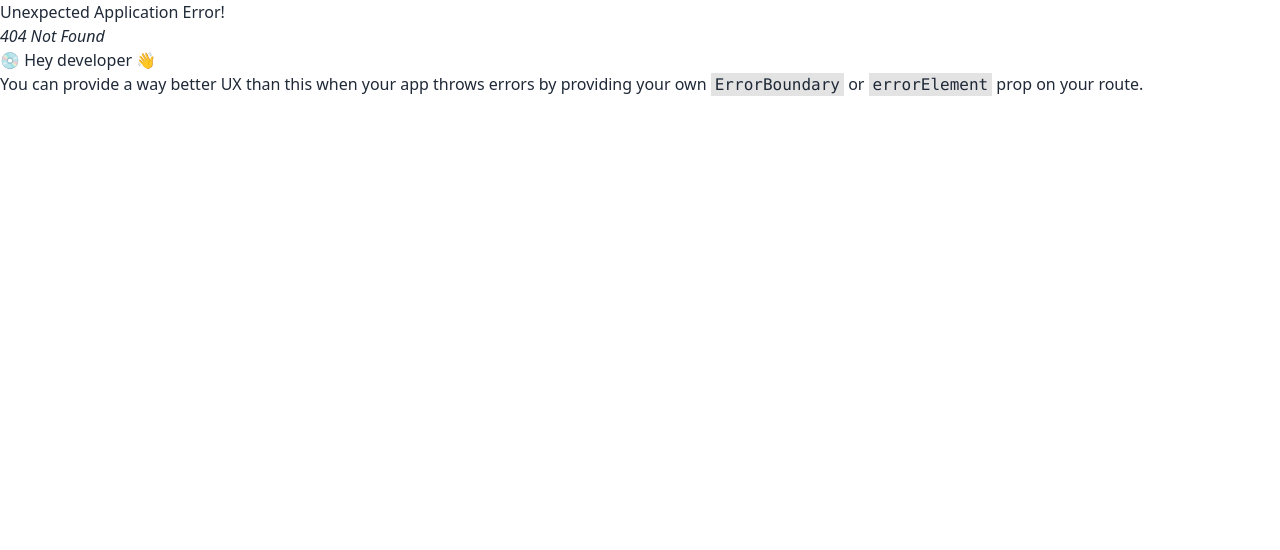
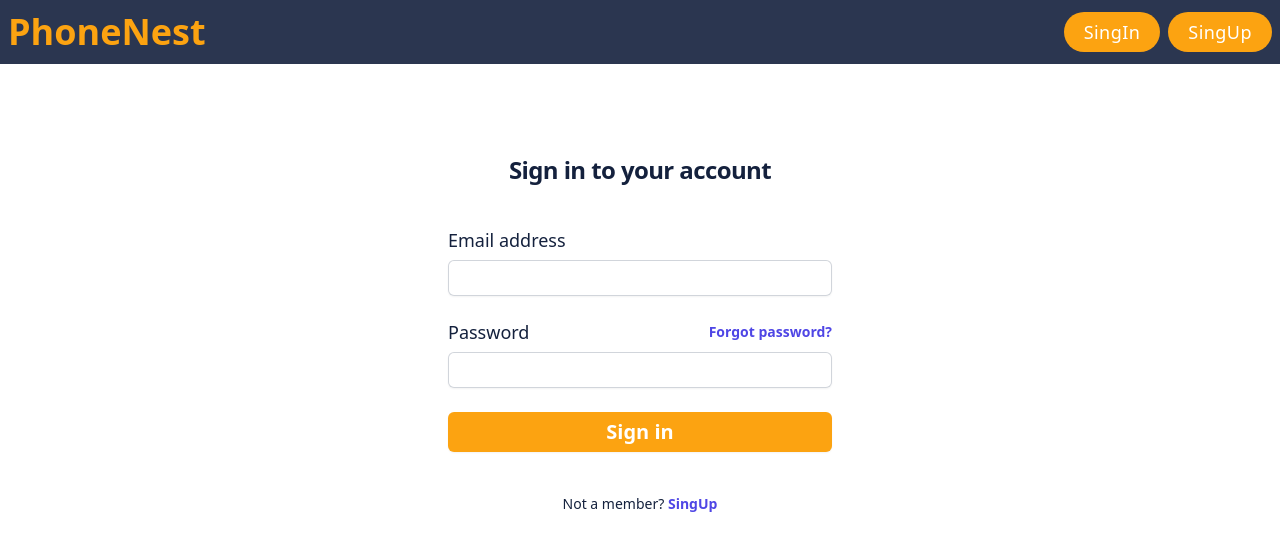
Before and after one commit to mdsumonsiddiki/PhoneNest, a React (Vite) app: page /singin in a window 1280 px wide. Before the commit this address had no page. Shown: the top 550 px of the page. Built offline with nearby package versions, Linux system fonts and the light colour scheme.

Commit message:
SingUp Page Design Done

```diff
--- a/src/pages/SingIn.jsx
+++ b/src/pages/SingIn.jsx
@@ -1,15 +1,12 @@
+import { Link } from "react-router-dom";
 
 
 const SingIn = () => {
     return (
         <div className="flex min-h-full flex-1 flex-col justify-center px-6 py-12 lg:px-8">
             <div className="sm:mx-auto sm:w-full sm:max-w-sm">
-          <img
-            alt="Your Company"
-            src="https://tailwindui.com/img/logos/mark.svg?color=indigo&shade=600"
-            className="mx-auto h-10 w-auto"
-          />
-          <h2 className="mt-10 text-center text-2xl font-bold leading-9 tracking-tight text-gray-900">
+
+                <h2 className="mt-10 text-center text-2xl font-bold leading-9 tracking-tight text-spaceCadet">
                     Sign in to your account
                 </h2>
             </div>
@@ -17,7 +14,7 @@ const SingIn = () => {
             <div className="mt-10 sm:mx-auto sm:w-full sm:max-w-sm">
                 <form action="#" method="POST" className="space-y-6">
                     <div>
-              <label htmlFor="email" className="block text-sm font-medium leading-6 text-gray-900">
+                        <label htmlFor="email" className="block text-lg font-medium leading-6 text-spaceCadet">
                             Email address
                         </label>
                         <div className="mt-2">
@@ -27,14 +24,14 @@ const SingIn = () => {
                                 type="email"
                                 required
                                 autoComplete="email"
-                  className="block w-full rounded-md border-0 py-1.5 text-gray-900 shadow-sm ring-1 ring-inset ring-gray-300 placeholder:text-gray-400 focus:ring-2 focus:ring-inset focus:ring-indigo-600 sm:text-sm sm:leading-6"
+                                className="block w-full rounded-md border-0 py-1.5 text-spaceCadet shadow-sm ring-1 ring-inset ring-gray-300 placeholder:text-gray-400 focus:ring-2 focus:ring-inset focus:ring-orange sm:text-sm sm:leading-6"
                             />
                         </div>
                     </div>
 
                     <div>
                         <div className="flex items-center justify-between">
-                <label htmlFor="password" className="block text-sm font-medium leading-6 text-gray-900">
+                            <label htmlFor="password" className="block text-lg font-medium leading-6 text-spaceCadet">
                                 Password
                             </label>
                             <div className="text-sm">
@@ -50,7 +47,7 @@ const SingIn = () => {
                                 type="password"
                                 required
                                 autoComplete="current-password"
-                  className="block w-full rounded-md border-0 py-1.5 text-gray-900 shadow-sm ring-1 ring-inset ring-gray-300 placeholder:text-gray-400 focus:ring-2 focus:ring-inset focus:ring-indigo-600 sm:text-sm sm:leading-6"
+                                className="block w-full rounded-md border-0 py-1.5 text-spaceCadet shadow-sm ring-1 ring-inset ring-gray-300 placeholder:text-gray-400 focus:ring-2 focus:ring-inset focus:ring-orange sm:text-sm sm:leading-6"
                             />
                         </div>
                     </div>
@@ -58,18 +55,16 @@ const SingIn = () => {
                     <div>
                         <button
                             type="submit"
-                className="flex w-full justify-center rounded-md bg-indigo-600 px-3 py-1.5 text-sm font-semibold leading-6 text-white shadow-sm hover:bg-indigo-500 focus-visible:outline focus-visible:outline-2 focus-visible:outline-offset-2 focus-visible:outline-indigo-600"
+                            className="flex w-full justify-center rounded-md bg-orange px-3 py-2 text-xl font-semibold leading-6 text-white shadow-sm hover:bg-orange/80 focus-visible:outline focus-visible:outline-2 focus-visible:outline-offset-2 focus-visible:outline-orbg-orange"
                         >
                             Sign in
                         </button>
                     </div>
                 </form>
 
-          <p className="mt-10 text-center text-sm text-gray-500">
+                <p className="mt-10 text-center text-sm text-spaceCadet">
                     Not a member?{' '}
-            <a href="#" className="font-semibold leading-6 text-indigo-600 hover:text-indigo-500">
-              Start a 14 day free trial
-            </a>
+                    <Link to='/singup' className="font-semibold leading-6 text-indigo-600 hover:text-indigo-500">SingUp</Link>
                 </p>
             </div>
         </div>
--- a/src/routers/Routes.jsx
+++ b/src/routers/Routes.jsx
@@ -1,6 +1,7 @@
 import {createBrowserRouter,} from "react-router-dom";
 import Root from "../layouts/Root";
 import Home from "../pages/Home";
+import SingIn from "../pages/SingIn";
 
 const router = createBrowserRouter([
     {
@@ -10,6 +11,10 @@ const router = createBrowserRouter([
         {
           index: true,
           element: <Home/>
+        },
+        {
+          path: '/singin',
+          element: <SingIn/>
         }
       ]
     },
--- a/src/shared/Nav.jsx
+++ b/src/shared/Nav.jsx
@@ -9,7 +9,7 @@ const Nav = () => {
                 </div>
 
                 <div className="navbar-end space-x-2">
-                    <Link className=" px-3 md:px-3 lg:px-5  font-medium md:text-lg md:tracking-wide py-1 md:py-1.5 rounded-full text-white bg-orange ">SingIn</Link>
+                    <Link to='/singin' className=" px-3 md:px-3 lg:px-5  font-medium md:text-lg md:tracking-wide py-1 md:py-1.5 rounded-full text-white bg-orange ">SingIn</Link>
                     <Link className=" px-3 md:px-3 hidden md:block lg:px-5 font-medium md:text-lg md:tracking-wide py-1 md:py-1.5 rounded-full text-white  bg-orange ">SingUp</Link>
 
                 </div>
```
Lines whose indentation alone changed are shown as unchanged.
